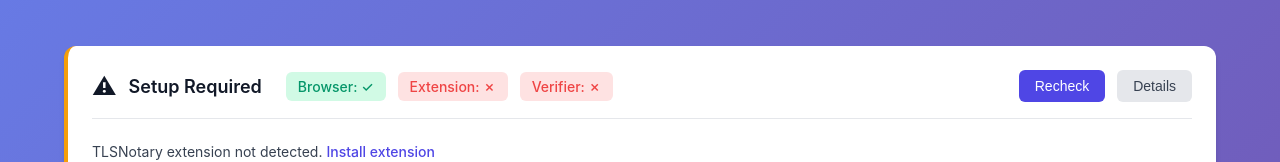
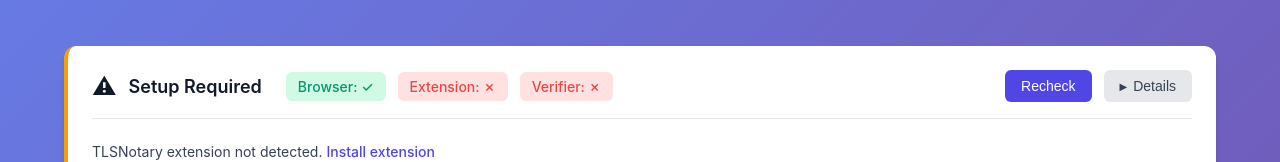
Before and after one commit to tlsnotary/tlsn-extension, a React (Vite) app in the folder packages/demo/: page / in a window 1280 px wide. Shown: the part 213-375 px from the top of the page. Built offline with nearby package versions, Linux system fonts and the light colour scheme; no server answers.

Commit message:
Improved status bar

```diff
--- a/packages/demo/src/App.css
+++ b/packages/demo/src/App.css
@@ -639,10 +639,28 @@ body {
 .btn-details {
     background: var(--gray-200);
     color: var(--gray-700);
+    display: flex;
+    align-items: center;
+    gap: 0.375rem;
 }
 
 .btn-details:hover {
     background: var(--gray-300);
+}
+
+.btn-details.expanded {
+    background: var(--gray-300);
+}
+
+.btn-details-icon {
+    font-size: 0.625rem;
+    transition: transform 0.2s ease;
+}
+
+.status-details-content {
+    margin-top: var(--spacing-md);
+    padding-top: var(--spacing-md);
+    border-top: 1px solid var(--gray-200);
 }
 
 .status-help {
--- a/packages/demo/src/App.tsx
+++ b/packages/demo/src/App.tsx
@@ -48,7 +48,6 @@ export function App() {
     const [allChecksPass, setAllChecksPass] = useState(false);
     const [runningPlugins, setRunningPlugins] = useState<Set<string>>(new Set());
     const [pluginResults, setPluginResults] = useState<Record<string, PluginResultData>>({});
-    const [showDetailsModal, setShowDetailsModal] = useState(false);
     const [consoleExpanded, setConsoleExpanded] = useState(false);
 
     const addConsoleEntry = useCallback((message: string, type: ConsoleEntry['type'] = 'info') => {
@@ -218,11 +217,7 @@ export function App() {
                 extensionOk={extensionCheck.status === 'success'}
                 verifierOk={verifierCheck.status === 'success'}
                 onRecheckVerifier={handleRecheckVerifier}
-                onShowDetails={() => setShowDetailsModal(!showDetailsModal)}
-            />
-
-            {showDetailsModal && (
-                <div className="content-card" style={{ marginTop: 'var(--spacing-lg)' }}>
+                detailsContent={
                     <div className="checks-section">
                         <div className="checks-title">System Status Details</div>
                         <SystemChecks
@@ -235,8 +230,8 @@ export function App() {
                             showBrowserWarning={showBrowserWarning}
                         />
                     </div>
-                </div>
-            )}
+                }
+            />
 
             <div className="content-card">
                 <h2 className="section-title">Available Plugins</h2>
--- a/packages/demo/src/components/StatusBar.tsx
+++ b/packages/demo/src/components/StatusBar.tsx
@@ -1,9 +1,11 @@
+import { useState } from 'react';
+
 interface StatusBarProps {
     browserOk: boolean;
     extensionOk: boolean;
     verifierOk: boolean;
     onRecheckVerifier: () => void;
-    onShowDetails: () => void;
+    detailsContent?: React.ReactNode;
 }
 
 export function StatusBar({
@@ -11,8 +13,9 @@ export function StatusBar({
     extensionOk,
     verifierOk,
     onRecheckVerifier,
-    onShowDetails,
+    detailsContent,
 }: StatusBarProps) {
+    const [showDetails, setShowDetails] = useState(false);
     const allOk = browserOk && extensionOk && verifierOk;
     const someIssues = !allOk;
 
@@ -51,8 +54,12 @@ export function StatusBar({
                             Recheck
                         </button>
                     )}
-                    <button className="btn-details" onClick={onShowDetails}>
-                        Details
+                    <button
+                        className={`btn-details ${showDetails ? 'expanded' : ''}`}
+                        onClick={() => setShowDetails(!showDetails)}
+                    >
+                        <span className="btn-details-icon">{showDetails ? '▼' : '▶'}</span>
+                        <span>Details</span>
                     </button>
                 </div>
             </div>
@@ -75,6 +82,12 @@ export function StatusBar({
                     )}
                 </div>
             )}
+
+            {showDetails && detailsContent && (
+                <div className="status-details-content">
+                    {detailsContent}
+                </div>
+            )}
         </div>
     );
 }
```
